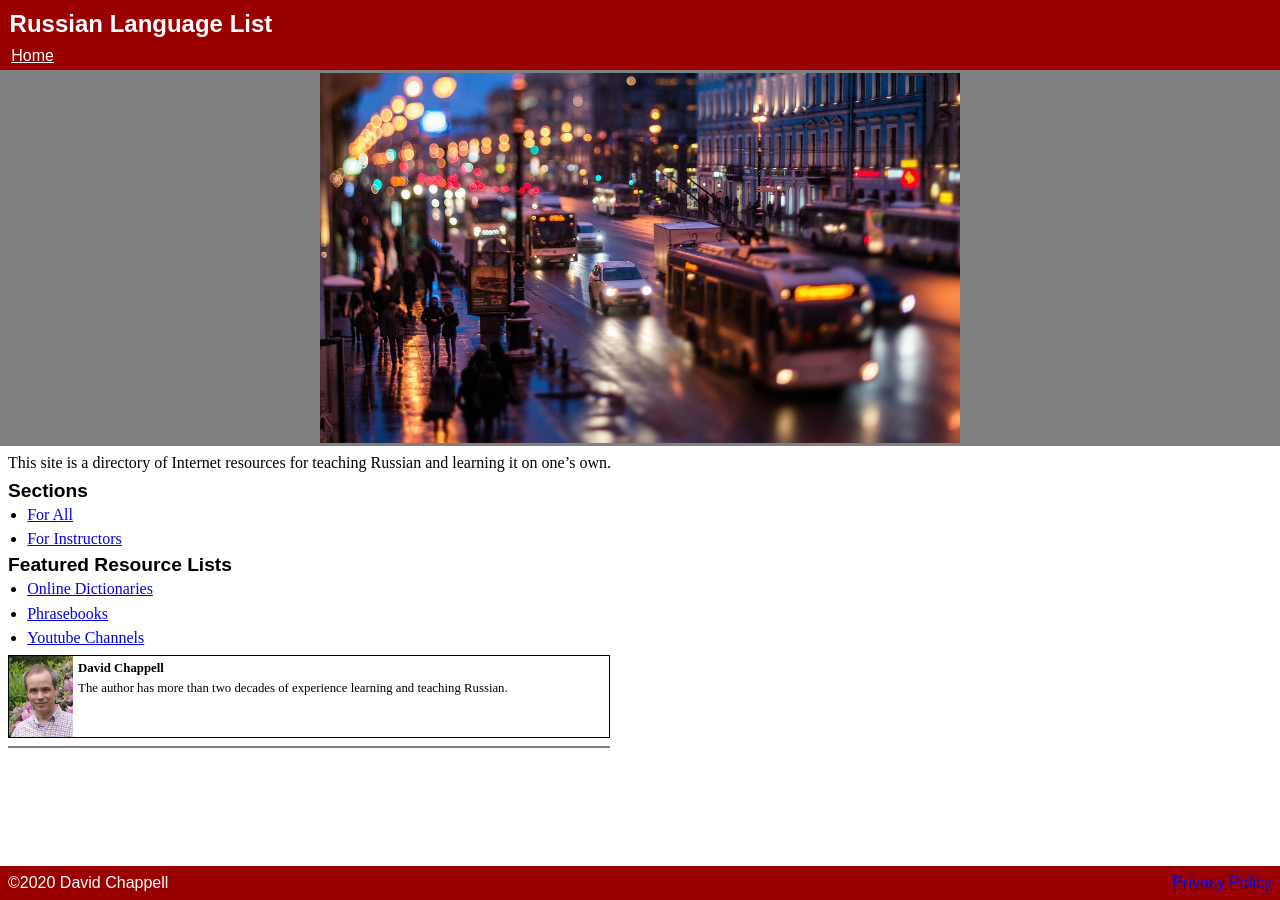
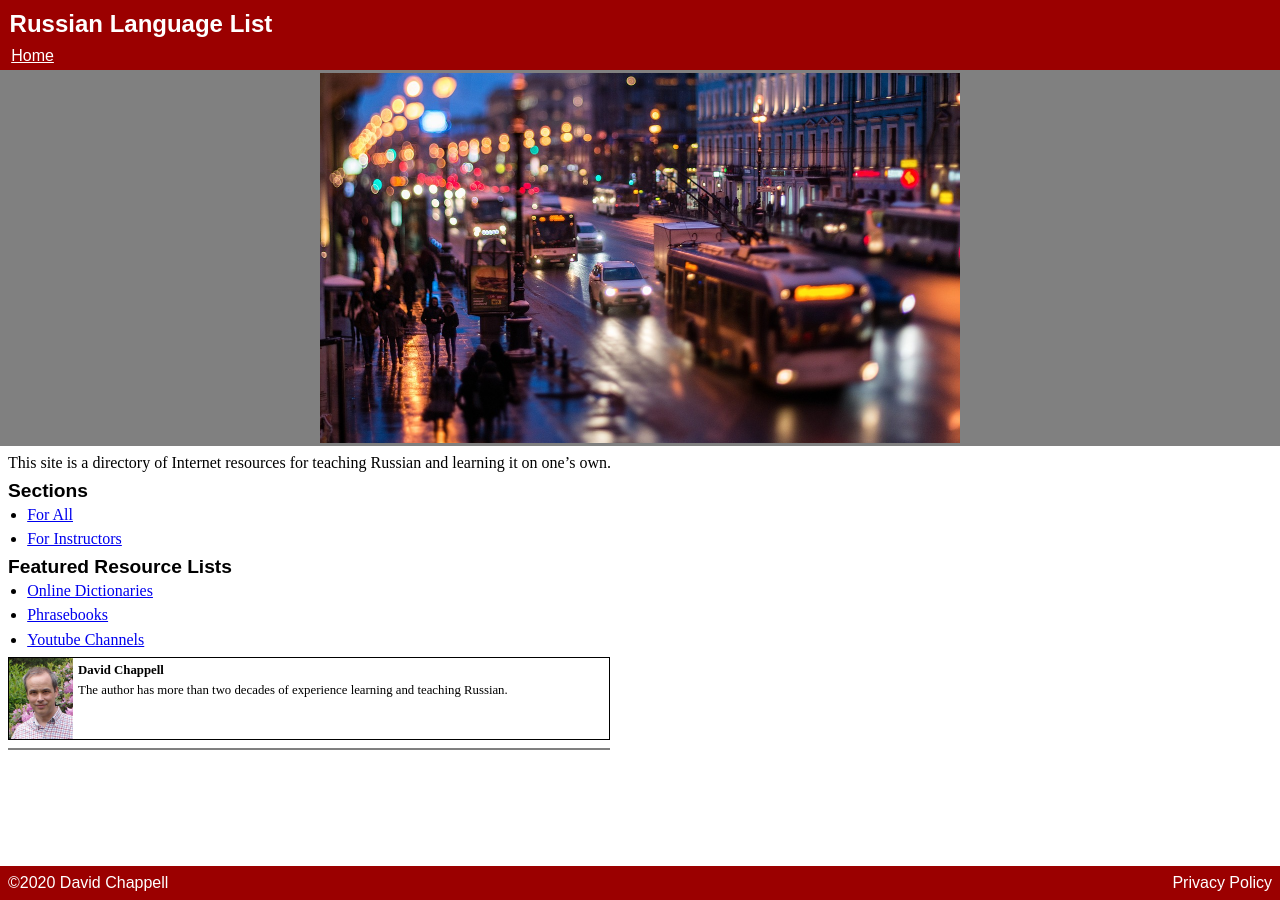
Before and after one commit to david672orford/russian-language-list, a Jekyll site: the page built from index.md, in a window 1280 px wide. Built offline with Jekyll 4.4.1, drawn with Linux system fonts in a browser that asks for light colours; our own code applies the rules of GitHub Pages for plain Markdown files.

Commit message:
style improvements

```diff
--- a/assets/css/style.css
+++ b/assets/css/style.css
@@ -35,7 +35,7 @@
 	font-size: 150%;
 	padding: .4em;
 	}
-H1 A {
+H1 A, FOOTER A {
 	text-decoration: inherit;
 	color: inherit;
 	}
@@ -74,6 +74,7 @@
 	}
 UL, OL {
 	padding-left: 1.2em;
+	margin-bottom: .5em;
 	}
 LI {
 	margin: 0 0 .4em 0;
```
